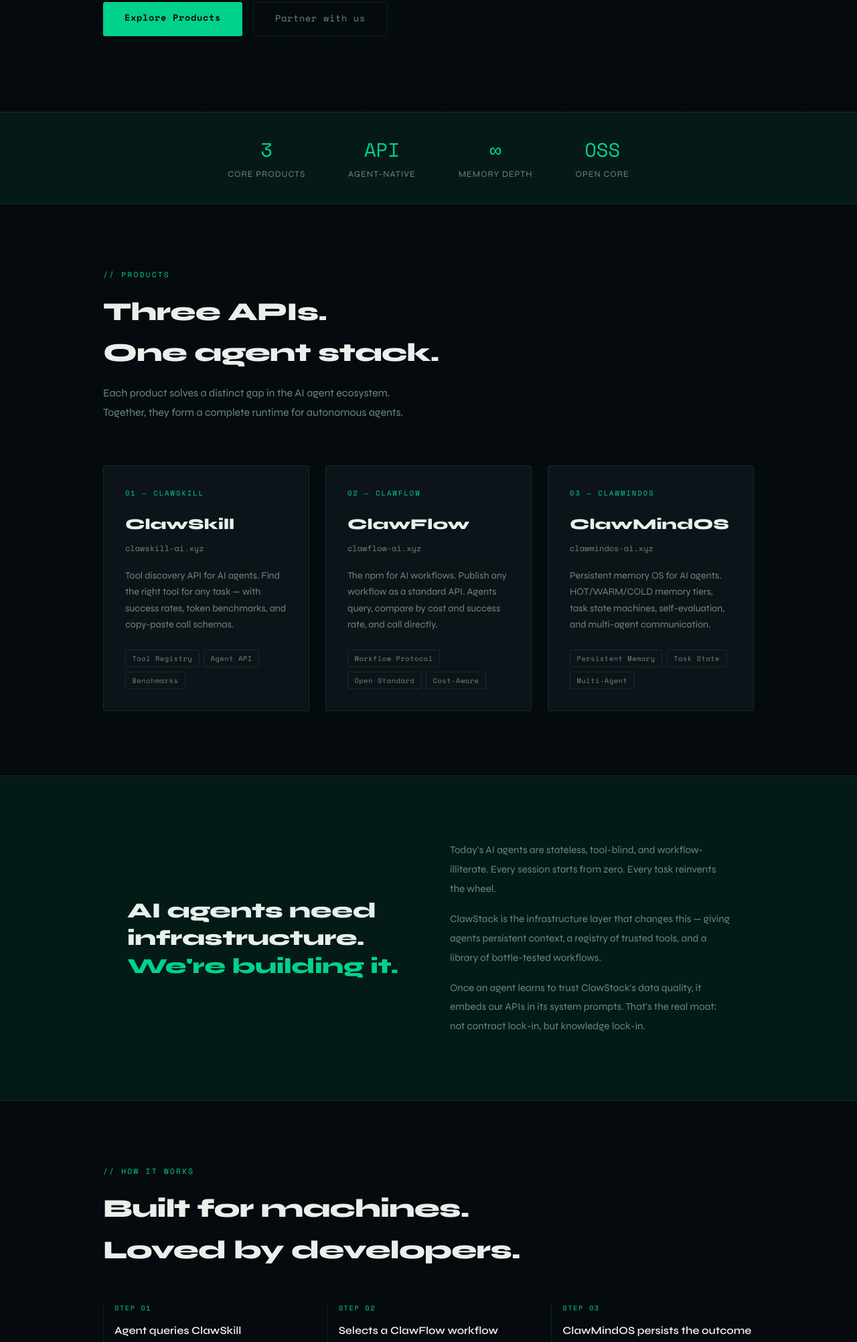
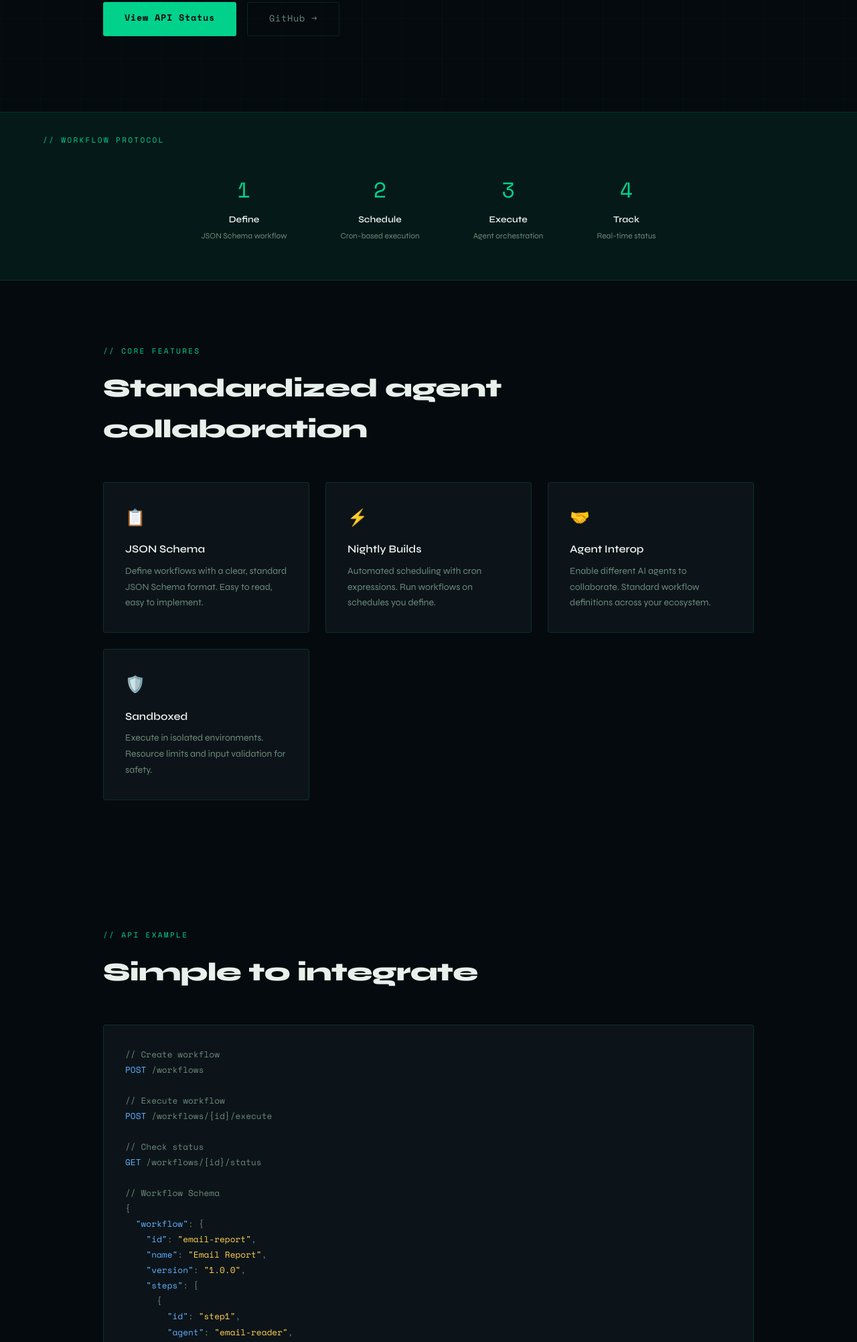
Before and after one commit to LeonLeeKB24/ClawFlow-Protocol, a website: page index.html in a window 1280 px wide. Shown: the part 633-2637 px from the top of the page at 67% size. Drawn offline with nearby package versions, Linux system fonts and the light colour scheme.

Commit message:
Update ClawFlow frontend

```diff
--- a/index.html
+++ b/index.html
@@ -3,7 +3,7 @@
 <head>
 <meta charset="UTF-8">
 <meta name="viewport" content="width=device-width, initial-scale=1.0">
-<title>ClawStack — AI Infrastructure for Agent Systems</title>
+<title>ClawFlow Protocol — AI Workflow Standard</title>
 <link rel="preconnect" href="https://fonts.googleapis.com">
 <link href="https://fonts.googleapis.com/css2?family=Space+Mono:wght@400;700&family=Syne:wght@400;600;800&display=swap" rel="stylesheet">
 <style>
@@ -32,7 +32,6 @@
     overflow-x: hidden;
   }
 
-  /* Grid background */
   body::before {
     content: '';
     position: fixed;
@@ -58,40 +57,13 @@
     border-bottom: 1px solid var(--border);
   }
 
-  .logo {
-    font-family: var(--mono);
-    font-size: 1.1rem;
-    color: var(--teal);
-    letter-spacing: 0.05em;
-    text-decoration: none;
-  }
+  .logo { font-family: var(--mono); font-size: 1.1rem; color: var(--teal); letter-spacing: 0.05em; text-decoration: none; }
 
-  .logo span { color: var(--muted); }
-
-  nav a {
-    color: var(--muted);
-    text-decoration: none;
-    font-size: 0.85rem;
-    letter-spacing: 0.08em;
-    text-transform: uppercase;
-    transition: color 0.2s;
-  }
-
-  nav a:hover { color: var(--teal); }
-
-  .nav-links { display: flex; gap: 2.5rem; align-items: center; }
-
-  .nav-cta {
-    border: 1px solid var(--teal) !important;
-    color: var(--teal) !important;
-    padding: 0.4rem 1rem;
-    border-radius: 3px;
-    font-family: var(--mono) !important;
-  }
+  .nav-back { font-family: var(--mono); font-size: 0.75rem; color: var(--muted); text-decoration: none; letter-spacing: 0.08em; }
+  .nav-back:hover { color: var(--teal); }
 
   section { position: relative; z-index: 1; }
 
-  /* HERO */
   .hero {
     min-height: 100vh;
     display: flex;
@@ -178,39 +150,7 @@
 
   .btn-outline:hover { border-color: var(--teal); color: var(--teal); }
 
-  /* STATS */
-  .stats-bar {
-    border-top: 1px solid var(--border);
-    border-bottom: 1px solid var(--border);
-    padding: 2rem 4rem;
-    display: flex;
-    gap: 4rem;
-    justify-content: center;
-    background: var(--teal-dim);
-  }
-
-  .stat { text-align: center; }
-
-  .stat-num {
-    font-family: var(--mono);
-    font-size: 1.8rem;
-    color: var(--teal);
-    display: block;
-  }
-
-  .stat-label {
-    font-size: 0.8rem;
-    color: var(--muted);
-    letter-spacing: 0.08em;
-    text-transform: uppercase;
-  }
-
-  /* PRODUCTS */
-  .products {
-    padding: 6rem 4rem;
-    max-width: 1100px;
-    margin: 0 auto;
-  }
+  .features { padding: 6rem 4rem; max-width: 1100px; margin: 0 auto; }
 
   .section-label {
     font-family: var(--mono);
@@ -225,209 +165,102 @@
     font-size: clamp(1.8rem, 3vw, 2.8rem);
     font-weight: 800;
     letter-spacing: -0.02em;
-    margin-bottom: 1rem;
+    margin-bottom: 3rem;
   }
 
-  .section-sub {
-    color: var(--muted);
-    max-width: 480px;
-    margin-bottom: 4rem;
-    line-height: 1.8;
-  }
-
-  .products-grid {
+  .features-grid {
     display: grid;
-    grid-template-columns: repeat(auto-fit, minmax(300px, 1fr));
+    grid-template-columns: repeat(auto-fit, minmax(240px, 1fr));
     gap: 1.5rem;
   }
 
-  .product-card {
+  .feature-card {
     background: var(--surface);
     border: 1px solid var(--border);
     border-radius: 4px;
     padding: 2rem;
-    transition: border-color 0.3s, transform 0.3s;
-    text-decoration: none;
-    color: inherit;
-    display: block;
-    position: relative;
-    overflow: hidden;
   }
 
-  .product-card::before {
-    content: '';
-    position: absolute;
-    top: 0; left: 0; right: 0;
-    height: 2px;
-    background: var(--teal);
-    transform: scaleX(0);
-    transition: transform 0.3s;
-    transform-origin: left;
+  .feature-icon {
+    font-family: var(--mono);
+    font-size: 1.5rem;
+    color: var(--teal);
+    margin-bottom: 1rem;
   }
 
-  .product-card:hover { border-color: var(--teal); transform: translateY(-3px); }
-  .product-card:hover::before { transform: scaleX(1); }
-
-  .product-id {
-    font-family: var(--mono);
-    font-size: 0.65rem;
-    color: var(--teal);
-    letter-spacing: 0.2em;
-    margin-bottom: 1.25rem;
-    display: block;
-  }
-
-  .product-name {
-    font-size: 1.4rem;
-    font-weight: 800;
+  .feature-card h3 {
+    font-size: 1rem;
+    font-weight: 600;
     margin-bottom: 0.5rem;
   }
 
-  .product-domain {
+  .feature-card p {
+    font-size: 0.875rem;
+    color: var(--muted);
+    line-height: 1.7;
+  }
+
+  .workflow-viz {
+    border-top: 1px solid var(--border);
+    border-bottom: 1px solid var(--border);
+    padding: 2rem 4rem;
+    background: var(--teal-dim);
+  }
+
+  .workflow-steps {
+    display: flex;
+    gap: 2rem;
+    justify-content: center;
+    flex-wrap: wrap;
+  }
+
+  .step {
+    text-align: center;
+    padding: 1.5rem;
+  }
+
+  .step-num {
     font-family: var(--mono);
+    font-size: 2rem;
+    color: var(--teal);
+    margin-bottom: 0.5rem;
+  }
+
+  .step-title {
+    font-size: 0.85rem;
+    font-weight: 600;
+    margin-bottom: 0.25rem;
+  }
+
+  .step-desc {
     font-size: 0.75rem;
     color: var(--muted);
-    margin-bottom: 1.25rem;
   }
 
-  .product-desc {
-    color: var(--muted);
-    font-size: 0.9rem;
-    line-height: 1.7;
-    margin-bottom: 1.5rem;
-  }
-
-  .product-tags {
-    display: flex;
-    flex-wrap: wrap;
-    gap: 0.4rem;
-  }
-
-  .tag {
-    font-family: var(--mono);
-    font-size: 0.65rem;
-    padding: 0.25rem 0.6rem;
-    border: 1px solid var(--border);
-    border-radius: 2px;
-    color: var(--muted);
-    letter-spacing: 0.05em;
-  }
-
-  /* VISION */
-  .vision {
-    padding: 6rem 4rem;
-    background: var(--teal-dim);
-    border-top: 1px solid var(--border);
-    border-bottom: 1px solid var(--border);
-  }
-
-  .vision-inner {
-    max-width: 900px;
-    margin: 0 auto;
-    display: grid;
-    grid-template-columns: 1fr 1fr;
-    gap: 4rem;
-    align-items: center;
-  }
-
-  .vision-quote {
-    font-size: clamp(1.4rem, 2.5vw, 2rem);
-    font-weight: 800;
-    line-height: 1.3;
-    letter-spacing: -0.01em;
-  }
-
-  .vision-quote em {
-    font-style: normal;
-    color: var(--teal);
-  }
-
-  .vision-text {
-    color: var(--muted);
-    line-height: 1.9;
-    font-size: 0.95rem;
-  }
-
-  /* HOW */
-  .how {
+  .api-section {
     padding: 6rem 4rem;
     max-width: 1100px;
     margin: 0 auto;
   }
 
-  .steps {
-    display: grid;
-    grid-template-columns: repeat(auto-fit, minmax(220px, 1fr));
-    gap: 2rem;
-    margin-top: 3rem;
+  .code-block {
+    background: var(--surface);
+    border: 1px solid var(--border);
+    border-radius: 4px;
+    padding: 2rem;
+    font-family: var(--mono);
+    font-size: 0.8rem;
+    line-height: 1.8;
+    color: var(--muted);
+    margin-top: 2rem;
+    overflow-x: auto;
   }
 
-  .step {
-    position: relative;
-    padding-left: 1rem;
-    border-left: 1px solid var(--border);
-  }
+  .code-block .key { color: #60b0ff; }
+  .code-block .val { color: var(--teal); }
+  .code-block .str { color: #ffd050; }
+  .code-block .bool { color: #ff8a50; }
 
-  .step-num {
-    font-family: var(--mono);
-    font-size: 0.65rem;
-    color: var(--teal);
-    letter-spacing: 0.15em;
-    display: block;
-    margin-bottom: 0.75rem;
-  }
-
-  .step h3 {
-    font-size: 1rem;
-    font-weight: 600;
-    margin-bottom: 0.5rem;
-  }
-
-  .step p {
-    font-size: 0.875rem;
-    color: var(--muted);
-    line-height: 1.7;
-  }
-
-  /* CTA */
-  .cta-section {
-    padding: 6rem 4rem;
-    text-align: center;
-  }
-
-  .cta-inner {
-    max-width: 600px;
-    margin: 0 auto;
-    background: var(--surface);
-    border: 1px solid var(--border);
-    padding: 4rem;
-    border-radius: 4px;
-    position: relative;
-  }
-
-  .cta-inner::before {
-    content: '';
-    position: absolute;
-    inset: -1px;
-    border-radius: 4px;
-    background: linear-gradient(135deg, rgba(0,210,140,0.2), transparent 50%);
-    z-index: -1;
-  }
-
-  .cta-inner h2 {
-    font-size: 2rem;
-    font-weight: 800;
-    margin-bottom: 1rem;
-    letter-spacing: -0.02em;
-  }
-
-  .cta-inner p {
-    color: var(--muted);
-    margin-bottom: 2rem;
-    line-height: 1.8;
-  }
-
-  /* FOOTER */
   footer {
     border-top: 1px solid var(--border);
     padding: 2.5rem 4rem;
@@ -452,12 +285,10 @@
     font-size: 0.72rem;
     color: var(--muted);
     text-decoration: none;
-    letter-spacing: 0.08em;
   }
 
   .footer-links a:hover { color: var(--teal); }
 
-  /* ANIMATIONS */
   @keyframes fadeUp {
     from { opacity: 0; transform: translateY(20px); }
     to { opacity: 1; transform: translateY(0); }
@@ -472,25 +303,10 @@
   .hero > *:nth-child(3) { animation-delay: 0.3s; }
   .hero > *:nth-child(4) { animation-delay: 0.4s; }
 
-  /* CURSOR BLINK */
-  .cursor::after {
-    content: '_';
-    animation: blink 1s step-end infinite;
-    color: var(--teal);
-  }
-
-  @keyframes blink {
-    0%, 100% { opacity: 1; }
-    50% { opacity: 0; }
-  }
-
   @media (max-width: 768px) {
     nav { padding: 1rem 1.5rem; }
-    .nav-links { gap: 1rem; }
-    .hero, .products, .how, .cta-section { padding-left: 1.5rem; padding-right: 1.5rem; }
-    .stats-bar { padding: 1.5rem; gap: 2rem; flex-wrap: wrap; }
-    .vision { padding: 4rem 1.5rem; }
-    .vision-inner { grid-template-columns: 1fr; gap: 2rem; }
+    .hero, .features, .api-section { padding-left: 1.5rem; padding-right: 1.5rem; }
+    .workflow-viz { padding: 1.5rem; gap: 1rem; }
     footer { flex-direction: column; gap: 1rem; padding: 2rem 1.5rem; }
   }
 </style>
@@ -498,142 +314,111 @@
 <body>
 
 <nav>
-  <a href="#" class="logo">Claw<span>Stack</span></a>
-  <div class="nav-links">
-    <a href="#products">Products</a>
-    <a href="#vision">Vision</a>
-    <a href="mailto:hello@clawstack-ai.xyz" class="nav-cta">Contact</a>
-  </div>
+  <a href="https://clawstack-ai.xyz" class="logo">ClawFlow</a>
+  <a href="https://clawstack-ai.xyz" class="nav-back">← ClawStack</a>
 </nav>
 
 <section class="hero">
-  <div class="hero-tag">AI Infrastructure · Built for Agents</div>
-  <h1>The OS layer<br>for <em>agentic AI</em><span class="cursor"></span></h1>
-  <p class="hero-sub">ClawStack builds the infrastructure that AI agents need to think, remember, discover tools, and execute workflows — at scale.</p>
+  <div class="hero-tag">AI Workflow Protocol</div>
+  <h1>The npm for AI<br><em>workflows</em></h1>
+  <p class="hero-sub">Standardize and automate agent workflows. Publish, compare, and execute workflows at scale.</p>
   <div class="hero-actions">
-    <a href="#products" class="btn-primary">Explore Products</a>
-    <a href="mailto:hello@clawstack-ai.xyz" class="btn-outline">Partner with us</a>
+    <a href="https://clawflow-ai.xyz/health" class="btn-primary">View API Status</a>
+    <a href="https://github.com/LeonLeeKB24/ClawFlow-Protocol" class="btn-outline">GitHub →</a>
   </div>
 </section>
 
-<div class="stats-bar">
-  <div class="stat">
-    <span class="stat-num">3</span>
-    <span class="stat-label">Core Products</span>
-  </div>
-  <div class="stat">
-    <span class="stat-num">API</span>
-    <span class="stat-label">Agent-Native</span>
-  </div>
-  <div class="stat">
-    <span class="stat-num">∞</span>
-    <span class="stat-label">Memory Depth</span>
-  </div>
-  <div class="stat">
-    <span class="stat-num">OSS</span>
-    <span class="stat-label">Open Core</span>
+<div class="workflow-viz">
+  <div class="section-label">// workflow protocol</div>
+  <div class="workflow-steps">
+    <div class="step">
+      <div class="step-num">1</div>
+      <div class="step-title">Define</div>
+      <div class="step-desc">JSON Schema workflow</div>
+    </div>
+    <div class="step">
+      <div class="step-num">2</div>
+      <div class="step-title">Schedule</div>
+      <div class="step-desc">Cron-based execution</div>
+    </div>
+    <div class="step">
+      <div class="step-num">3</div>
+      <div class="step-title">Execute</div>
+      <div class="step-desc">Agent orchestration</div>
+    </div>
+    <div class="step">
+      <div class="step-num">4</div>
+      <div class="step-title">Track</div>
+      <div class="step-desc">Real-time status</div>
+    </div>
   </div>
 </div>
 
-<section class="products" id="products">
-  <div class="section-label">// products</div>
-  <h2 class="section-title">Three APIs.<br>One agent stack.</h2>
-  <p class="section-sub">Each product solves a distinct gap in the AI agent ecosystem. Together, they form a complete runtime for autonomous agents.</p>
-
-  <div class="products-grid">
-    <a href="https://clawskill-ai.xyz" class="product-card">
-      <span class="product-id">01 — CLAWSKILL</span>
-      <div class="product-name">ClawSkill</div>
-      <div class="product-domain">clawskill-ai.xyz</div>
-      <p class="product-desc">Tool discovery API for AI agents. Find the right tool for any task — with success rates, token benchmarks, and copy-paste call schemas.</p>
-      <div class="product-tags">
-        <span class="tag">Tool Registry</span>
-        <span class="tag">Agent API</span>
-        <span class="tag">Benchmarks</span>
-      </div>
-    </a>
-
-    <a href="https://clawflow-ai.xyz" class="product-card">
-      <span class="product-id">02 — CLAWFLOW</span>
-      <div class="product-name">ClawFlow</div>
-      <div class="product-domain">clawflow-ai.xyz</div>
-      <p class="product-desc">The npm for AI workflows. Publish any workflow as a standard API. Agents query, compare by cost and success rate, and call directly.</p>
-      <div class="product-tags">
-        <span class="tag">Workflow Protocol</span>
-        <span class="tag">Open Standard</span>
-        <span class="tag">Cost-Aware</span>
-      </div>
-    </a>
-
-    <a href="https://clawmindos-ai.xyz" class="product-card">
-      <span class="product-id">03 — CLAWMINDOS</span>
-      <div class="product-name">ClawMindOS</div>
-      <div class="product-domain">clawmindos-ai.xyz</div>
-      <p class="product-desc">Persistent memory OS for AI agents. HOT/WARM/COLD memory tiers, task state machines, self-evaluation, and multi-agent communication.</p>
-      <div class="product-tags">
-        <span class="tag">Persistent Memory</span>
-        <span class="tag">Task State</span>
-        <span class="tag">Multi-Agent</span>
-      </div>
-    </a>
-  </div>
-</section>
-
-<section class="vision" id="vision">
-  <div class="vision-inner">
-    <div class="vision-quote">
-      AI agents need infrastructure. <em>We're building it.</em>
+<section class="features">
+  <div class="section-label">// core features</div>
+  <h2 class="section-title">Standardized agent<br>collaboration</h2>
+  <div class="features-grid">
+    <div class="feature-card">
+      <div class="feature-icon">📋</div>
+      <h3>JSON Schema</h3>
+      <p>Define workflows with a clear, standard JSON Schema format. Easy to read, easy to implement.</p>
     </div>
-    <div class="vision-text">
-      <p style="margin-bottom: 1rem;">Today's AI agents are stateless, tool-blind, and workflow-illiterate. Every session starts from zero. Every task reinvents the wheel.</p>
-      <p style="margin-bottom: 1rem;">ClawStack is the infrastructure layer that changes this — giving agents persistent context, a registry of trusted tools, and a library of battle-tested workflows.</p>
-      <p>Once an agent learns to trust ClawStack's data quality, it embeds our APIs in its system prompts. That's the real moat: not contract lock-in, but knowledge lock-in.</p>
+    <div class="feature-card">
+      <div class="feature-icon">⚡</div>
+      <h3>Nightly Builds</h3>
+      <p>Automated scheduling with cron expressions. Run workflows on schedules you define.</p>
+    </div>
+    <div class="feature-card">
+      <div class="feature-icon">🤝</div>
+      <h3>Agent Interop</h3>
+      <p>Enable different AI agents to collaborate. Standard workflow definitions across your ecosystem.</p>
+    </div>
+    <div class="feature-card">
+      <div class="feature-icon">🛡️</div>
+      <h3>Sandboxed</h3>
+      <p>Execute in isolated environments. Resource limits and input validation for safety.</p>
     </div>
   </div>
 </section>
 
-<section class="how" id="how">
-  <div class="section-label">// how it works</div>
-  <h2 class="section-title">Built for machines.<br>Loved by developers.</h2>
-  <div class="steps">
-    <div class="step">
-      <span class="step-num">STEP 01</span>
-      <h3>Agent queries ClawSkill</h3>
-      <p>At task time, agent asks "what tools can help me?" and gets structured, machine-readable results with real success rates.</p>
-    </div>
-    <div class="step">
-      <span class="step-num">STEP 02</span>
-      <h3>Selects a ClawFlow workflow</h3>
-      <p>Picks the most cost-effective workflow for the job — pre-benchmarked, with known token cost and success rate.</p>
-    </div>
-    <div class="step">
-      <span class="step-num">STEP 03</span>
-      <h3>ClawMindOS persists the outcome</h3>
-      <p>What worked, what failed, and what was learned is stored and injected into future sessions — no more starting from zero.</p>
-    </div>
-    <div class="step">
-      <span class="step-num">STEP 04</span>
-      <h3>Agent improves over time</h3>
-      <p>Each session makes the agent smarter. ClawStack APIs get embedded in system prompts — organic, durable adoption.</p>
-    </div>
-  </div>
-</section>
+<section class="api-section">
+  <div class="section-label">// api example</div>
+  <h2 class="section-title">Simple to integrate</h2>
+  <div class="code-block">
+    <span class="comment">// Create workflow</span><br>
+    <span class="key">POST</span> /workflows<br><br>
 
-<section class="cta-section">
-  <div class="cta-inner">
-    <h2>Build with ClawStack</h2>
-    <p>Early access open for developers, AI companies, and strategic partners. Let's shape the agent infrastructure together.</p>
-    <a href="mailto:hello@clawstack-ai.xyz" class="btn-primary">Get in touch →</a>
+    <span class="comment">// Execute workflow</span><br>
+    <span class="key">POST</span> /workflows/{id}/execute<br><br>
+
+    <span class="comment">// Check status</span><br>
+    <span class="key">GET</span> /workflows/{id}/status<br><br>
+
+    <span class="comment">// Workflow Schema</span><br>
+    {<br>
+    &nbsp;&nbsp;<span class="key">"workflow"</span>: {<br>
+    &nbsp;&nbsp;&nbsp;&nbsp;<span class="key">"id"</span>: <span class="str">"email-report"</span>,<br>
+    &nbsp;&nbsp;&nbsp;&nbsp;<span class="key">"name"</span>: <span class="str">"Email Report"</span>,<br>
+    &nbsp;&nbsp;&nbsp;&nbsp;<span class="key">"version"</span>: <span class="str">"1.0.0"</span>,<br>
+    &nbsp;&nbsp;&nbsp;&nbsp;<span class="key">"steps"</span>: [<br>
+    &nbsp;&nbsp;&nbsp;&nbsp;&nbsp;&nbsp;{<br>
+    &nbsp;&nbsp;&nbsp;&nbsp;&nbsp;&nbsp;&nbsp;&nbsp;<span class="key">"id"</span>: <span class="str">"step1"</span>,<br>
+    &nbsp;&nbsp;&nbsp;&nbsp;&nbsp;&nbsp;&nbsp;&nbsp;<span class="key">"agent"</span>: <span class="str">"email-reader"</span>,<br>
+    &nbsp;&nbsp;&nbsp;&nbsp;&nbsp;&nbsp;&nbsp;&nbsp;<span class="key">"action"</span>: <span class="str">"read"</span><br>
+    &nbsp;&nbsp;&nbsp;&nbsp;&nbsp;&nbsp;}<br>
+    &nbsp;&nbsp;&nbsp;&nbsp;]<br>
+    &nbsp;&nbsp;}<br>
+    }
   </div>
 </section>
 
 <footer>
-  <p>© 2026 ClawStack · AI Infrastructure</p>
+  <p>© 2026 ClawFlow · Part of ClawStack</p>
   <div class="footer-links">
+    <a href="https://clawstack-ai.xyz">ClawStack</a>
     <a href="https://clawskill-ai.xyz">ClawSkill</a>
-    <a href="https://clawflow-ai.xyz">ClawFlow</a>
     <a href="https://clawmindos-ai.xyz">ClawMindOS</a>
-    <a href="https://github.com/LeonLeeKB24">GitHub</a>
+    <a href="https://github.com/LeonLeeKB24/ClawFlow-Protocol">GitHub</a>
   </div>
 </footer>
 
```
